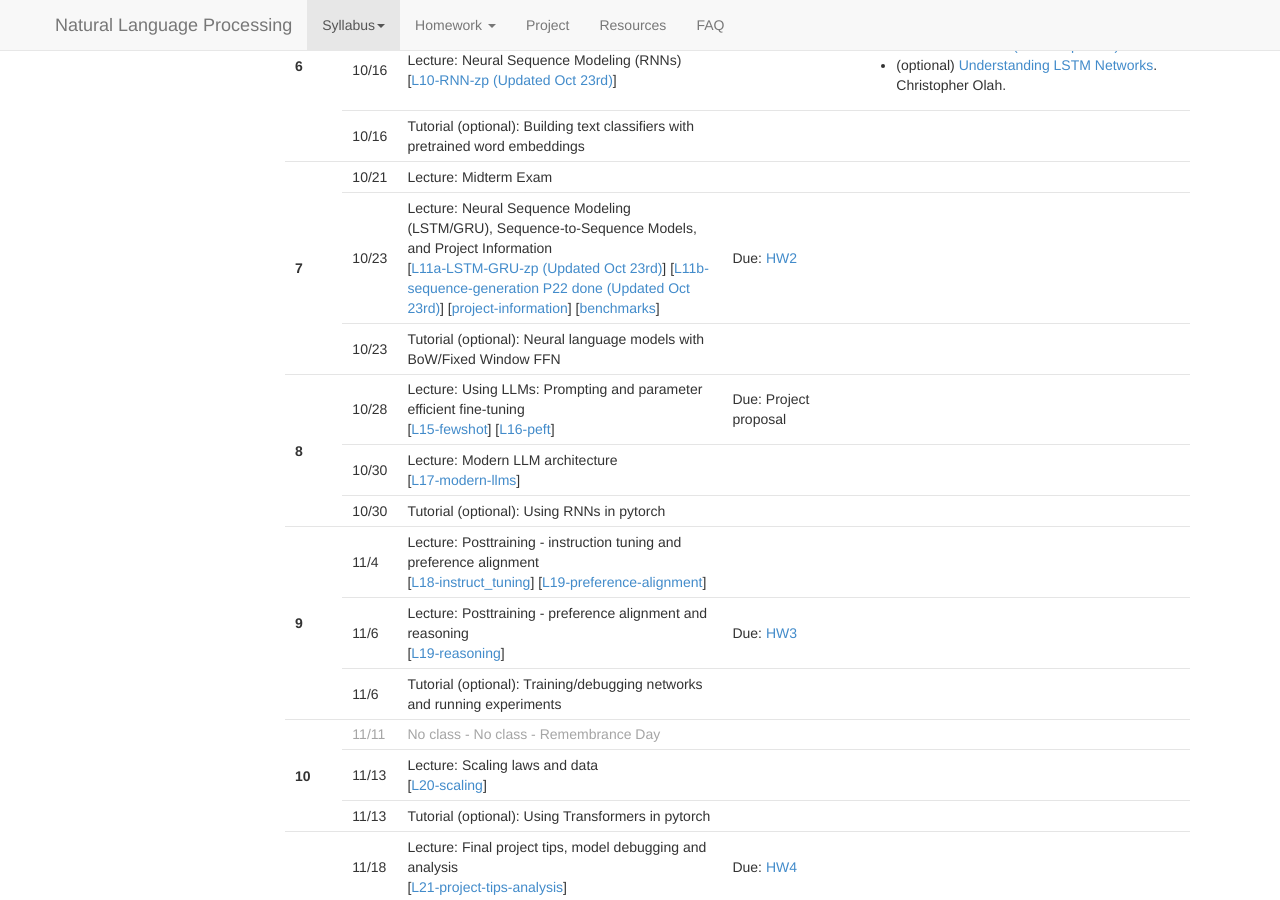
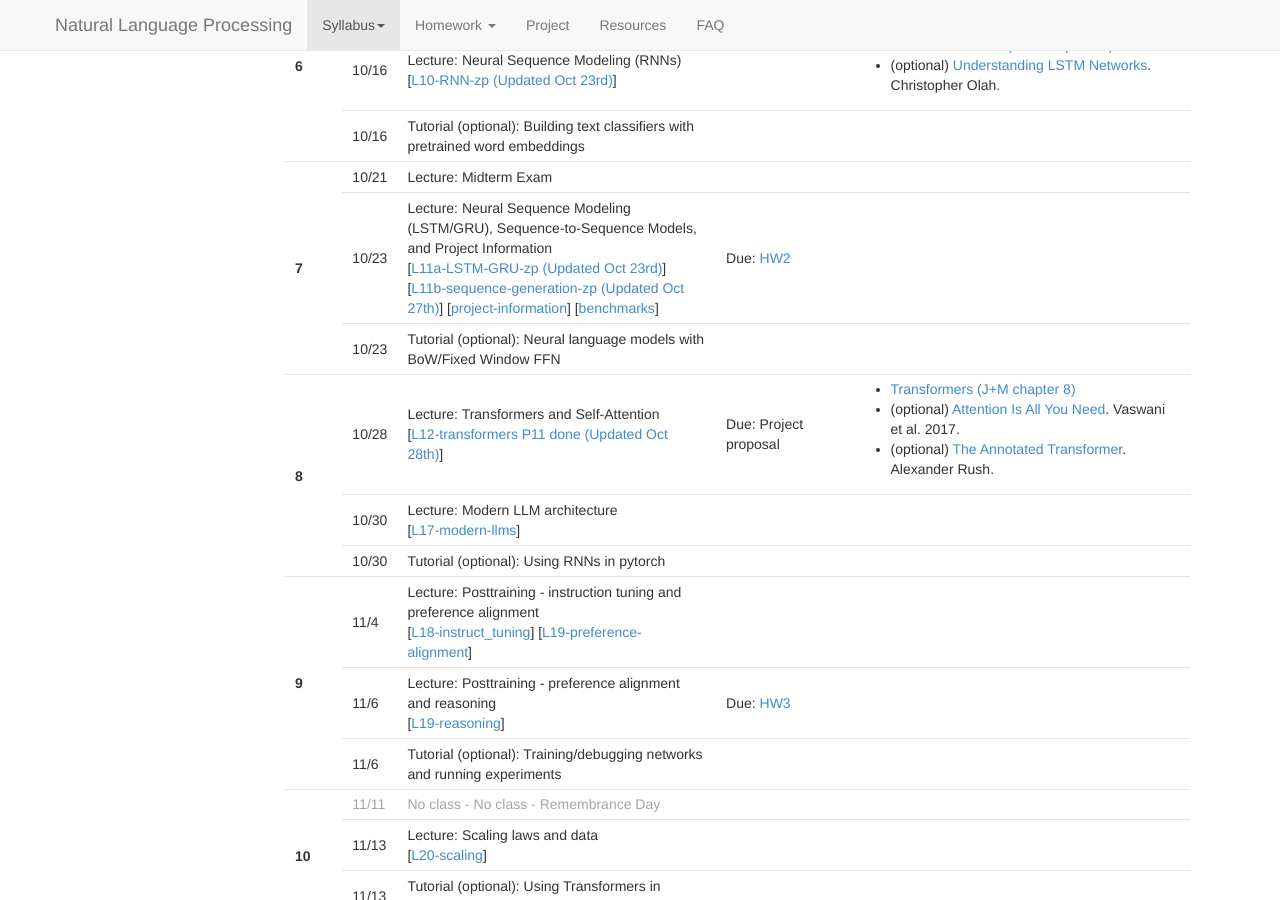
Before and after one commit to zhiyunrichardpeng/nlp-class, a Jekyll site: the page built from schedule.md, in a window 1280 px wide and 900 px high, scrolled down 1583 px. Built offline with Jekyll 4.4.1, drawn with Linux system fonts in a browser that asks for light colours; nearby versions of some CDN libraries.

Commit message:
Update lecture slides: L11b-sequence-generation-zp and L12-transformers P11 done

```diff
--- a/_data/schedule.yaml
+++ b/_data/schedule.yaml
@@ -124,8 +124,8 @@
     leclinks:
       - name: "L11a-LSTM-GRU-zp (Updated Oct 23rd)"
         url: "assets/lecture-slides/L11a-LSTM-GRU-zp.pptx"
-      - name: "L11b-sequence-generation P22 done (Updated Oct 23rd)"
-        url: "assets/lecture-slides/L11b-sequence-generation P22 done.pptx"
+      - name: "L11b-sequence-generation-zp (Updated Oct 27th)"
+        url: "assets/lecture-slides/L11b-sequence-generation-zp.pptx"
       - name: "project-information"
         url: "assets/lecture-slides/project-information.pdf"
       - name: "benchmarks"
@@ -139,14 +139,11 @@
   num: 8
   dates:
   - date: "10/28"
-    title: "Using LLMs: Prompting and parameter efficient fine-tuning"
-    lecture: "peft"
+    title: "Transformers and Self-Attention"
+    lecture: "transformers"
     leclinks:
-      - name: "L15-fewshot"
-        url: "assets/lecture-slides/L15-fewshot.pdf"
-      - name: "L16-peft"
-        url: "assets/lecture-slides/L16-peft.pdf"
-    readings: ["jm14", "jm15"]
+      - name: "L12-transformers P11 done (Updated Oct 28th)"
+        url: "assets/lecture-slides/L12-transformers P11 done.pptx"
     project: "Project proposal"
   - date: "10/30"
     title: "Modern LLM architecture"
```
Also changed, not shown: 2 other files.
